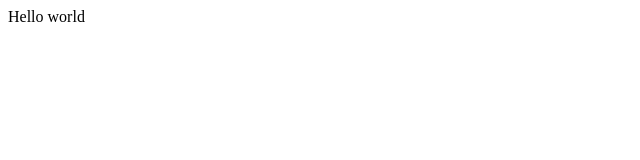
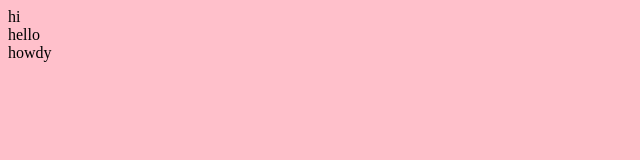
Before and after one commit to scintillatingsumaya/scintillatingsumaya.github.io, a plain HTML site: page index.html in a window 1280 px wide. Shown: the whole page, without its empty margins (0-640 px from the left). Drawn offline with Linux system fonts and the light colour scheme.

Commit message:
new updates

```diff
--- a/index.html
+++ b/index.html
@@ -1,16 +1,13 @@
 <!DOCTYPE html>
 <html>
-
-<head>
-  <meta charset="utf-8">
-  <meta name="viewport" content="width=device-width">
-  <title>replit</title>
-  <link href="style.css" rel="stylesheet" type="text/css" />
-</head>
-
-<body>
-  Hello world
-  <script src="script.js"></script>
-</body>
-
+  <link rel = "stylesheet" type= "text/css" href = "style.css"/>
+    <div class="divOne">
+      hi
+      <div class = "divTwo">
+          hello
+          <div class="divThree">
+            howdy
+          </div>
+      </div>
+    </div>
 </html>
--- a/style.css
+++ b/style.css
@@ -1,4 +1,5 @@
 html {
+  background-color: pink;
   height: 100%;
   width: 100%;
 }
```
